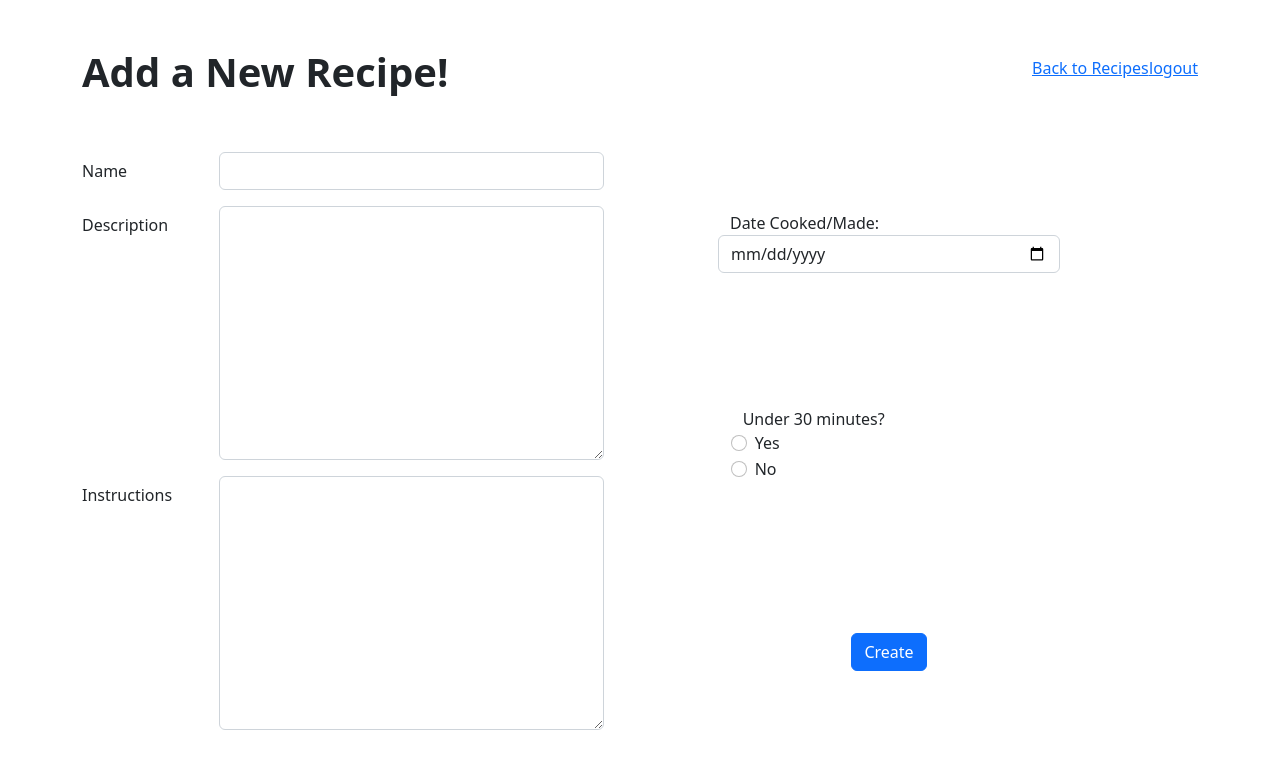
After one commit to rteet702/recipe-share, a Flask app: page /recipes/create in a window 1280 px wide. The commit adds this page. Shown: the top 769 px of the page. Run offline with Flask 2, Linux system fonts and the light colour scheme; the visitor is signed in with stand-in values (Sample User, id 1); some libraries are stand-ins or nearby versions.

Commit message:
4: all functionality exists

```diff
--- a/flask_app/controllers/recipes.py
+++ b/flask_app/controllers/recipes.py
@@ -15,3 +15,76 @@ def recipes():
         print(user.id)
 
     return render_template('recipes.html', user=active_user, uwr=users_with_recipies)
+
+
+@app.route('/recipes/create')
+def r_create_recipies():
+    if 'user_id' not in session:
+        return redirect('/')
+    return render_template('new_recipe.html', user=session['user_id'])
+
+
+@app.route('/recipes/submit', methods=['POST'])
+def f_create_recipies():
+    recipe_data = {
+        'name': request.form.get('name'),
+        'description': request.form.get('description'),
+        'instructions': request.form.get('instructions'),
+        'date_cooked': request.form.get('date_cooked'),
+        'under_30': request.form.get('under_30'),
+        'user_id': request.form.get('user_id')
+    }
+
+    if not Recipe.validate_recipe(recipe_data):
+        return redirect('/recipes/create')
+
+    Recipe.create_recipe(recipe_data)
+    return redirect('/recipes')
+
+
+@app.route('/recipes/<int:id>/edit')
+def r_edit_recipes(id):
+    if 'user_id' not in session:
+        return redirect('/')
+    recipe_data = {'id' : id}
+    recipe = Recipe.find_by_id(recipe_data)
+    return render_template('edit_recipe.html', recipe=recipe)
+
+
+@app.route('/recipes/edit', methods=['POST'])
+def f_edit_recipes():
+    recipe_data = {
+        'name': request.form.get('name'),
+        'description': request.form.get('description'),
+        'instructions': request.form.get('instructions'),
+        'date_cooked': request.form.get('date_cooked'),
+        'under_30': request.form.get('under_30'),
+        'id': request.form.get('id')
+    }
+
+    id = recipe_data.get('id')
+    if not Recipe.validate_recipe(recipe_data):
+        return redirect(f'/recipes/{id}/edit')
+
+    Recipe.update_recipe(recipe_data)
+    return redirect('/recipes')
+
+
+@app.route('/recipes/<int:id>')
+def r_view_recipes(id):
+    if 'user_id' not in session:
+        return redirect('/')
+    recipe_data = {'id' : id}
+    user_data = {'id': session['user_id'] }
+
+    recipe = Recipe.find_by_id(recipe_data)
+    active_user = User.get_by_id(user_data)
+    author = User.get_user_by_recipe(recipe_data)
+    return render_template('view_recipe.html', recipe=recipe, user=active_user, author=author)
+
+
+@app.route('/recipes/<int:id>/delete')
+def f_delete_recipe(id):
+    data = {'id' : id}
+    Recipe.delete_recipe(data)
+    return redirect('/recipes')
--- /dev/null
+++ b/flask_app/templates/new_recipe.html
@@ -0,0 +1,74 @@
+<!DOCTYPE html>
+<html lang="en">
+<head>
+    <meta charset="UTF-8">
+    <meta http-equiv="X-UA-Compatible" content="IE=edge">
+    <meta name="viewport" content="width=device-width, initial-scale=1.0">
+    <title>Recipe Share | All Recipes</title>
+    <link rel="stylesheet" href="{{ url_for('static', filename='css/bootstrap.css') }}">
+</head>
+<body>
+    <div class="container">
+        <!-- header -->
+        <div class="row my-5">
+            <div class="col-10">
+                <h1 class="fw-bold">Add a New Recipe!</h1>
+            </div>
+            <div class="col d-flex align-items-center justify-content-between">
+                <p><a href="/recipes">Back to Recipes</a></p>
+                <p><a href="/logout">logout</a></p>
+            </div>
+        </div>
+        <!-- form layout -->
+        <form action="/recipes/submit" method="post" class="pe-5">
+            <div class="row">
+                <div class="col">
+                    <!-- name field -->
+                    <div class="row mb-3">
+                        <label for="name" class="col-sm-3 col-form-label">Name</label>
+                        <div class="col-sm-9">
+                            <input type="text" class="form-control" id="name" name="name">
+                        </div>
+                    </div>
+                    <!-- description field -->
+                    <div class="row mb-3">
+                        <label for="description" class="col-sm-3 col-form-label">Description</label>
+                        <div class="col-sm-9">
+                            <textarea name="description" id="description" rows="10" class="form-control"></textarea>
+                        </div>
+                    </div>
+                    <!-- instructions field -->
+                    <div class="row mb-3">
+                        <label for="instructions" class="col-sm-3 col-form-label">Instructions</label>
+                        <div class="col-sm-9">
+                            <textarea name="instructions" id="instructions" rows="10" class="form-control"></textarea>
+                        </div>
+                    </div>
+                </div>
+                <div class="col d-flex flex-column align-items-center justify-content-around">
+                    <!-- cooked at field -->
+                    <div class="row mb-3">
+                        <label for="date_cooked">Date Cooked/Made:</label>
+                        <input type="date" name="date_cooked" id="date_cooked" class="form-control">
+                    </div>
+                    <!-- under 30 field -->
+                    <div class="row mb-3">
+                        <label for="under_30">Under 30 minutes?</label>
+                        <div class="form-check form-check-inline">
+                            <input class="form-check-input" type="radio" name="under_30" id="yes" value="1">
+                            <label class="form-check-label" for="yes">Yes</label>
+                        </div>
+                        <div class="form-check form-check-inline">
+                            <input class="form-check-input" type="radio" name="under_30" id="no" value="0">
+                            <label class="form-check-label" for="no">No</label>
+                        </div>
+                    </div>
+                    <!-- submit button -->
+                    <input type="hidden" name="user_id" value="{{user}}">
+                    <input type="submit" value="Create" class="btn btn-primary my-3">
+                </div>
+            </div>
+        </form>
+    </div>
+</body>
+</html>
```
Also changed, not shown: flask_app/models/recipe.py (+61 -0 lines), flask_app/models/user.py (+13 -3 lines), flask_app/templates/edit_recipe.html (added, +75 -0 lines), flask_app/templates/recipes.html (+5 -17 lines), flask_app/templates/view_recipe.html (added, +62 -0 lines), 2 other files.
